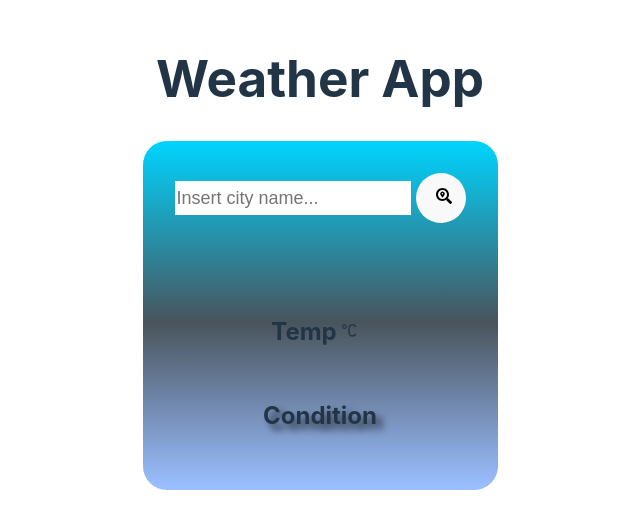
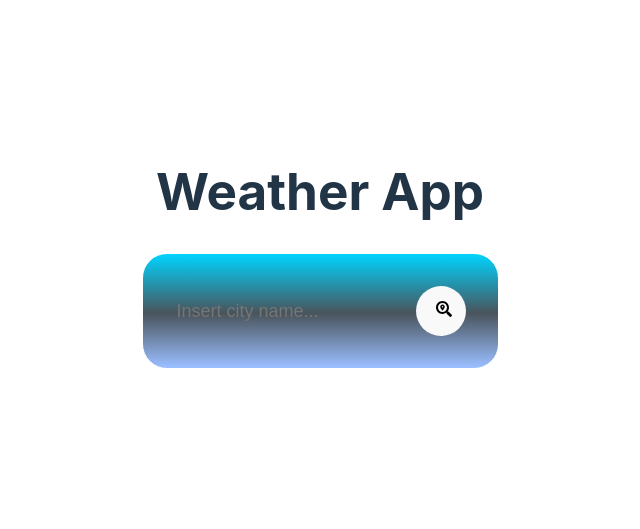
Before and after one commit to s-zankalony/weather-app-v2, a React (Vite) app: page / in a window 1280 px wide. Shown: the part 147-676 px from the top of the page, without its empty margins (320-960 px from the left). Built offline with nearby package versions, Linux system fonts and the light colour scheme.

Commit message:
update styling

```diff
--- a/src/App.css
+++ b/src/App.css
@@ -48,6 +48,32 @@
   );
   text-shadow: 6px 6px 7px rgba(0, 0, 0, 0.66);
 }
+.search-card {
+  margin-bottom: 0.5rem;
+  max-height: 100px;
+}
+form {
+  display: flex;
+  justify-content: space-evenly;
+  align-items: center;
+  padding: 10px auto;
+}
+.city-input {
+  height: 2rem;
+  font-size: large;
+  border: none;
+  margin-right: 5px;
+  background: transparent;
+}
+.search-btn {
+  width: 50px;
+  height: 50px;
+  border-radius: 50%;
+  /* display: flex;
+  justify-content: center;
+  align-items: center; */
+  size: 100%;
+}
 .unit {
   display: inline-block;
   font-size: 2.5rem;
@@ -62,32 +88,17 @@
   font-size: 1.5rem;
   font-weight: 700;
 }
-form {
-  display: flex;
-  justify-content: space-evenly;
-  align-items: center;
-}
-.city {
-  height: 2rem;
-  font-size: large;
-  border: none;
-  margin-right: 5px;
-}
+
 #city-title {
   text-transform: capitalize;
   font-size: 2rem;
 }
-.search-btn {
-  width: 50px;
-  height: 50px;
-  border-radius: 50%;
-  /* display: flex;
-  justify-content: center;
-  align-items: center; */
-  size: 100%;
-}
+
 .condition {
   font-size: 1.5rem;
   font-weight: 700;
   text-transform: capitalize;
 }
+#result-card, #error-card {
+  display: none;
+}
--- a/src/components/WeatherCard.jsx
+++ b/src/components/WeatherCard.jsx
@@ -1,6 +1,33 @@
 import { FaSearchLocation } from 'react-icons/fa';
 import { WiCelsius } from 'react-icons/wi';
 import { useState } from 'react';
+
+import PropTypes from 'prop-types';
+
+function SearchCard({ getData, handleChange }) {
+  // Component code here
+  return (
+    <div className="card search-card">
+      <form onSubmit={getData}>
+        <input
+          type="text"
+          placeholder="Insert city name..."
+          name="city"
+          className="city-input"
+          onChange={handleChange}
+        />
+        <button className="search-btn" type="submit">
+          <FaSearchLocation />
+        </button>
+      </form>
+    </div>
+  );
+}
+
+SearchCard.propTypes = {
+  getData: PropTypes.func.isRequired,
+  handleChange: PropTypes.func.isRequired,
+};
 
 const WeatherCard = () => {
   // const [weather, setWeather] = useState([]);
@@ -10,10 +37,8 @@ const WeatherCard = () => {
   const [icon, setIcon] = useState('');
   const [name, setName] = useState('');
   const [weatherIconSrc, setWeatherIconSRC] = useState('');
-  const weatherImage = '<img src={weatherIconSrc} />';
 
   const handleChange = (e) => {
-    // e.preventDefault();
     setCity(e.target.value);
   };
 
@@ -49,16 +74,19 @@ const WeatherCard = () => {
             setIcon('');
             setWeatherIconSRC('');
             document.getElementById('city-title').style.color = 'red';
+            document.getElementById('result-card').style.display = 'none';
+            document.getElementById('error-card').style.display = 'block';
           } else {
             setIcon(data.weather[0].icon);
             setWeatherIconSRC(
               `https://openweathermap.org/img/wn/${icon}@2x.png`
             );
-            // setWeather(data);
             setTemp(Math.round(data.main.temp));
             setCondition(data.weather[0].description);
             setName(data.name);
             document.getElementById('city-title').style.color = 'inherit';
+            document.getElementById('result-card').style.display = 'block';
+            document.getElementById('error-card').style.display = 'none';
           }
         });
     } catch (error) {
@@ -67,19 +95,12 @@ const WeatherCard = () => {
   };
 
   return (
-    <div className="card">
-      <form onSubmit={getWeatherData}>
-        <input
-          type="text"
-          placeholder="Insert city name..."
-          name="city"
-          className="city"
-          onChange={handleChange}
-        />
-        <button className="search-btn" type="submit">
-          <FaSearchLocation />
-        </button>
-      </form>
+    <>
+      <SearchCard handleChange={handleChange} getData={getWeatherData} />
+      <div id="error-card" className="card">
+        <h4 id="city-title">{name}</h4>
+      </div>
+      <div id="result-card" className="card">
         <h4 id="city-title">{name}</h4>
         <div className="weather-icon">
           <img src={weatherIconSrc} />
@@ -94,6 +115,7 @@ const WeatherCard = () => {
           <p className="condition">{condition ? condition : 'Condition'}</p>
         </div>
       </div>
+    </>
   );
 };
 
```
Lines whose indentation alone changed are shown as unchanged.
